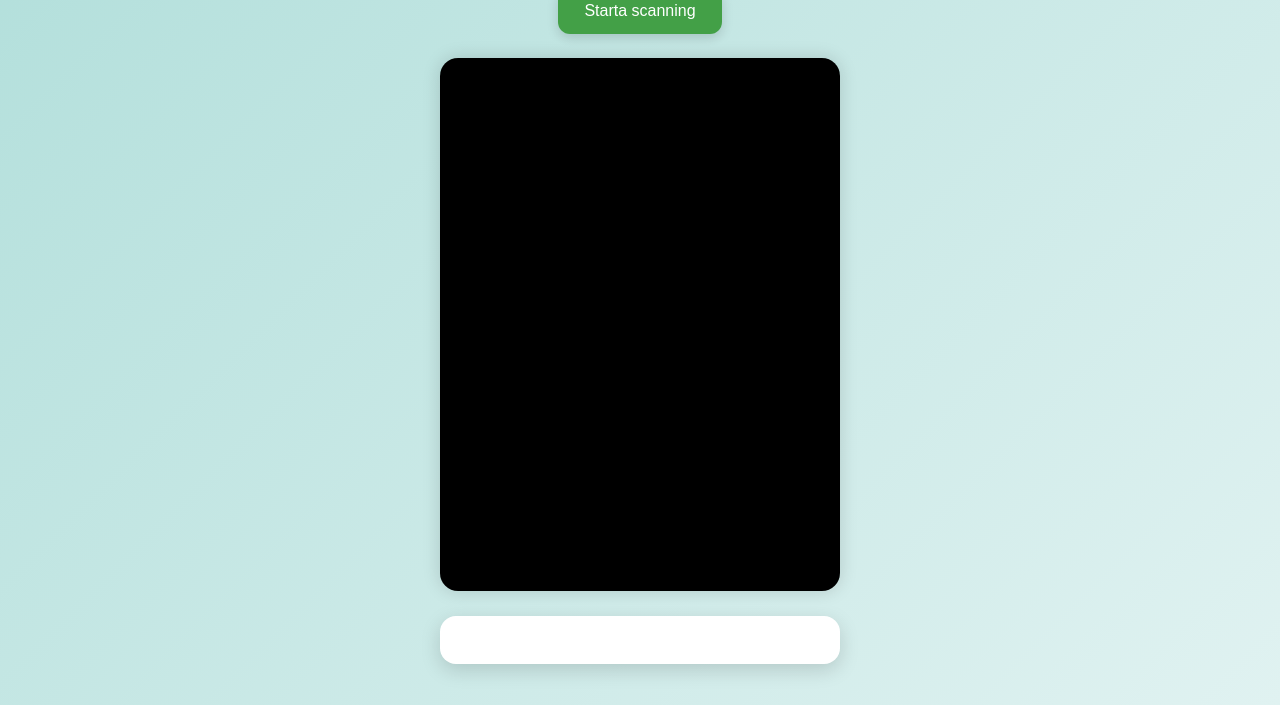
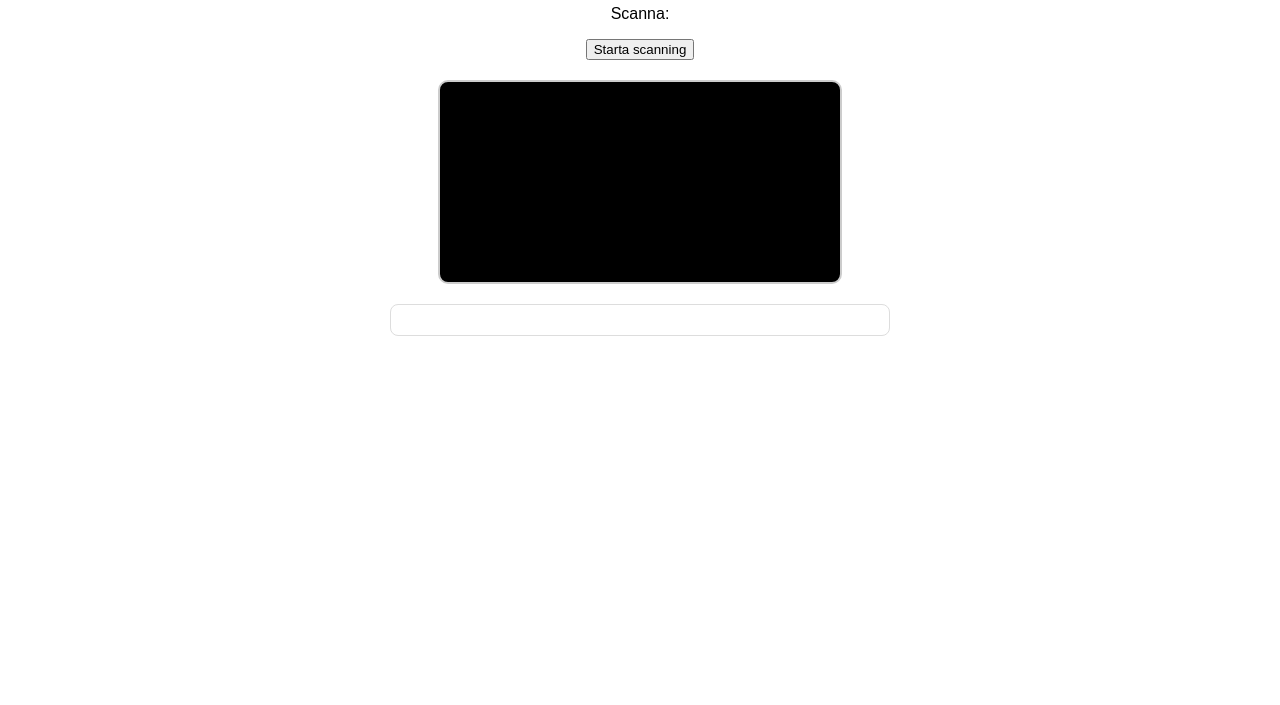
Before and after one commit to MusaeM/testkollen, a plain HTML site: page index.html in a window 1280 px wide. Shown: the part 95-800 px from the top of the page. Drawn offline with Linux system fonts and the light colour scheme.

Commit message:
Correct whole commit

```diff
--- a/index.html
+++ b/index.html
@@ -3,16 +3,16 @@
 <head>
   <meta charset="UTF-8" />
   <meta name="viewport" content="width=device-width, initial-scale=1.0" />
-  <meta name="theme-color" content="#4caf50" />
   <title>Testkollen</title>
   <link rel="stylesheet" href="style.css" />
 </head>
 <body>
   <h1>Testkollen</h1>
+  <p>Scanna:</p>
   <button id="scan-btn">Starta scanning</button>
 
   <div id="scanner-container">
-    <div id="scanner"></div>
+    <video id="scanner" autoplay muted playsinline></video>
   </div>
 
   <div id="result"></div>
--- a/script.js
+++ b/script.js
@@ -1,4 +1,4 @@
-    document.getElementById("scan-btn").addEventListener("click", () => {
+ document.getElementById("scan-btn").addEventListener("click", () => {
     startScanner();
   });
 
@@ -15,11 +15,7 @@
     video.srcObject?.getTracks()?.forEach(track => track.stop());
 
     navigator.mediaDevices.getUserMedia({
-      video: {
-    facingMode: "environment",
-    width: {ideal: 1280},
-    height: {ideal: 720}
-},
+      video: { facingMode: "environment" },
       audio: false
     }).then((stream) => {
       video.srcObject = stream;
@@ -42,8 +38,8 @@
         frequency: 2
       }, function (err) {
         if (err) {
-            console.error("Quagga init error:", err.message || err);
-            resultDiv.innerHTML = "<p>Fel vid start av skanner.</p>";
+          console.error("Quagga init error:", err);
+          resultDiv.innerHTML = "<p>Fel vid start av skanner.</p>";
           scanBtn.disabled = false;
           return;
         }
--- a/style.css
+++ b/style.css
@@ -1,103 +1,31 @@
-:root {
-  --primary: #43a047;
-  --primary-dark: #2e7d32;
-  --background-gradient-start: #b2dfdb;
-  --background-gradient-end: #e0f2f1;
-  --text-dark: #212121;
-  --white: #ffffff;
-  --shadow: rgba(0, 0, 0, 0.15);
-}
-
-* {
-  box-sizing: border-box;
-  margin: 0;
-  padding: 0;
-}
-
 body {
-  font-family: "Segoe UI", sans-serif;
-  background: linear-gradient(
-    135deg,
-    var(--background-gradient-start),
-    var(--background-gradient-end)
-  );
-  color: var(--text-dark);
-  display: flex;
-  flex-direction: column;
-  align-items: center;
-  padding: 30px 20px;
-  min-height: 100vh;
-  background-attachment: fixed;
-}
-
-h1 {
-  font-size: 2rem;
-  margin-bottom: 10px;
-  font-weight: 600;
-  text-shadow: 0 1px 0 #fff;
-}
-
-p {
-  margin-bottom: 1rem;
-  font-size: 1rem;
-  line-height: 1.4;
-}
-
-button {
-  background-color: var(--primary);
-  color: var(--white);
-  padding: 14px 26px;
-  font-size: 1rem;
-  font-weight: 500;
-  border: none;
-  border-radius: 12px;
-  cursor: pointer;
-  transition: background 0.3s, transform 0.2s;
-  margin-bottom: 24px;
-  box-shadow: 0 4px 12px var(--shadow);
-}
-
-button:hover {
-  background-color: var(--primary-dark);
-  transform: scale(1.02);
+  font-family: sans-serif;
+  padding: 20px;
+  max-width: 500px;
+  margin: auto;
+  text-align: center;
 }
 
 #scanner-container {
   position: relative;
   width: 100%;
   max-width: 400px;
-  aspect-ratio: 3 / 4;
-  border-radius: 18px;
+  margin: 20px auto;
+  border: 2px solid #ccc;
+  border-radius: 10px;
   overflow: hidden;
-  box-shadow: 0 0 18px var(--shadow);
   background: black;
-  margin-bottom: 25px;
 }
 
 #scanner {
   width: 100%;
-  height: 100%;
+  display: block;
 }
 
 #result {
-  background: var(--white);
-  border-radius: 16px;
-  box-shadow: 0 6px 20px var(--shadow);
-  padding: 24px;
-  width: 100%;
-  max-width: 400px;
+  margin-top: 20px;
+  padding: 15px;
+  border: 1px solid #ddd;
+  border-radius: 8px;
   text-align: left;
-  word-wrap: break-word;
-  transition: all 0.3s ease;
 }
-
-#result h2 {
-  margin-top: 0.5rem;
-  margin-bottom: 0.5rem;
-  font-size: 1.25rem;
-  font-weight: 600;
-}
-
-#result p {
-  margin-bottom: 0.5rem;
-}
```
